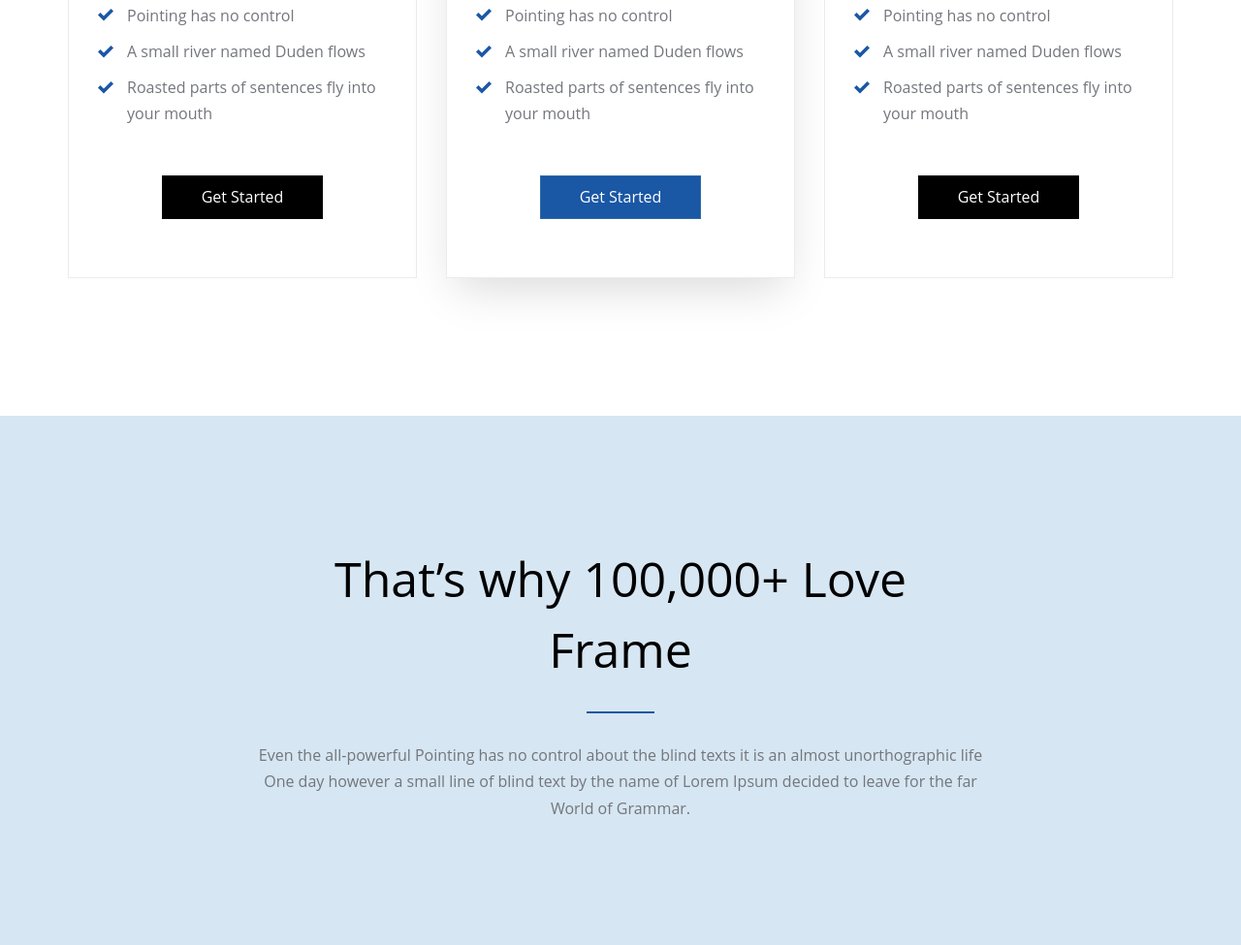
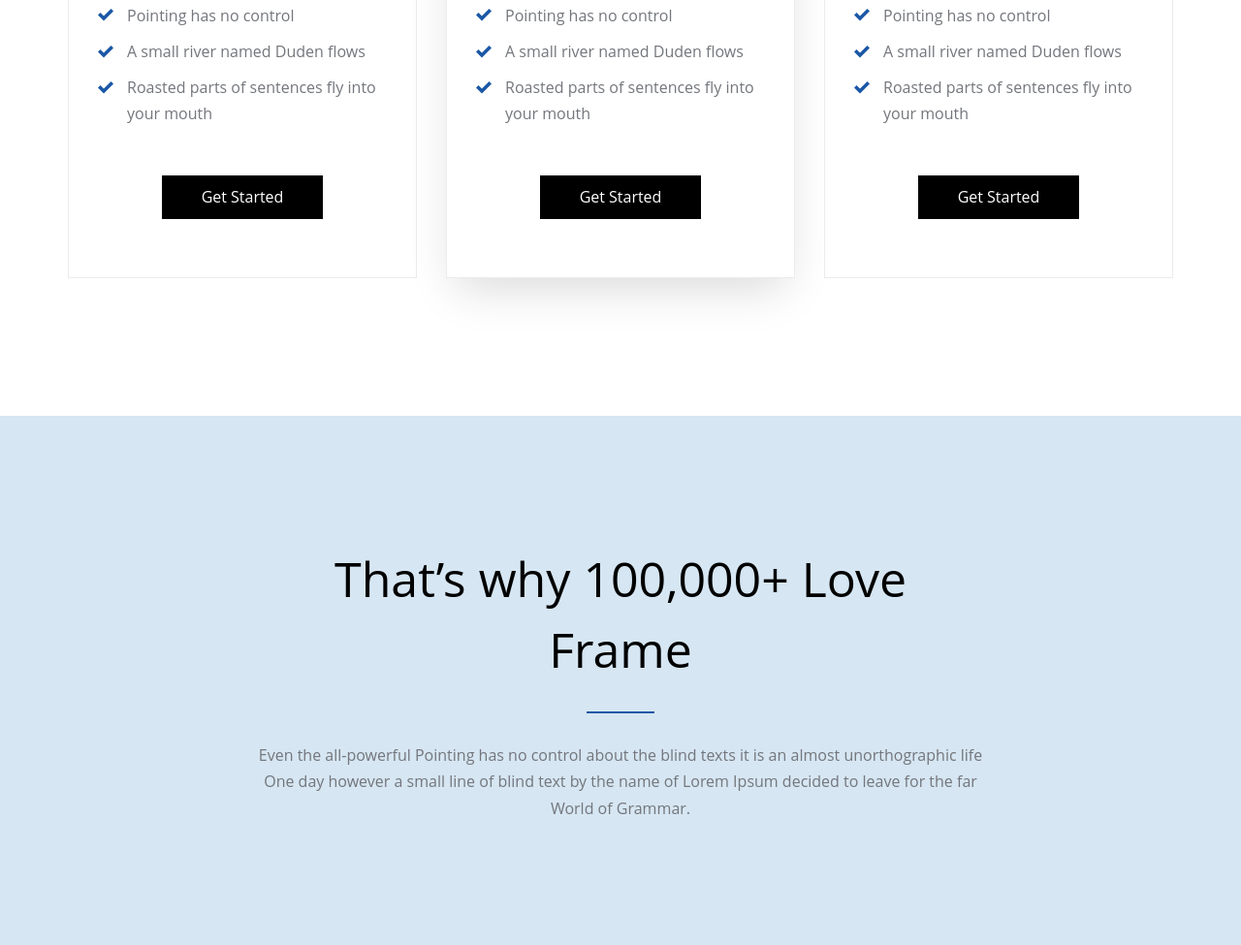
Before and after one commit to mdsrk/my-personal-website, a website: page index.html in a window 1280 px wide. Shown: the part 4553-5528 px from the top of the page at 97% size. Drawn offline with Linux system fonts and the light colour scheme; files whose address does not match are found by name.

Commit message:
change the button color

```diff
--- a/index.html
+++ b/index.html
@@ -188,7 +188,7 @@
                 <li class="probootstrap-check">A small river named Duden flows</li>
                 <li class="probootstrap-check">Roasted parts of sentences fly into your mouth</li>
               </ul>
-              <p><a href="#" class="btn btn-primary">Get Started</a></p>
+              <p><a href="#" class="btn btn-black">Get Started</a></p>
             </div>
           </div>
           <div class="col-md-4">
```
